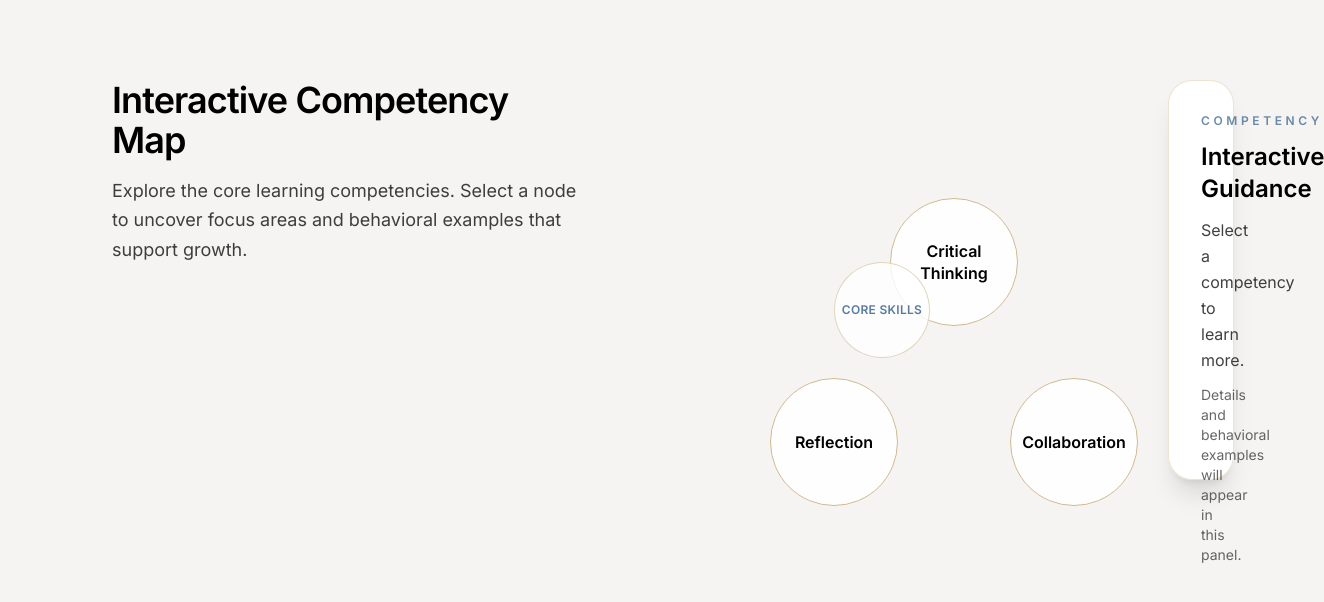
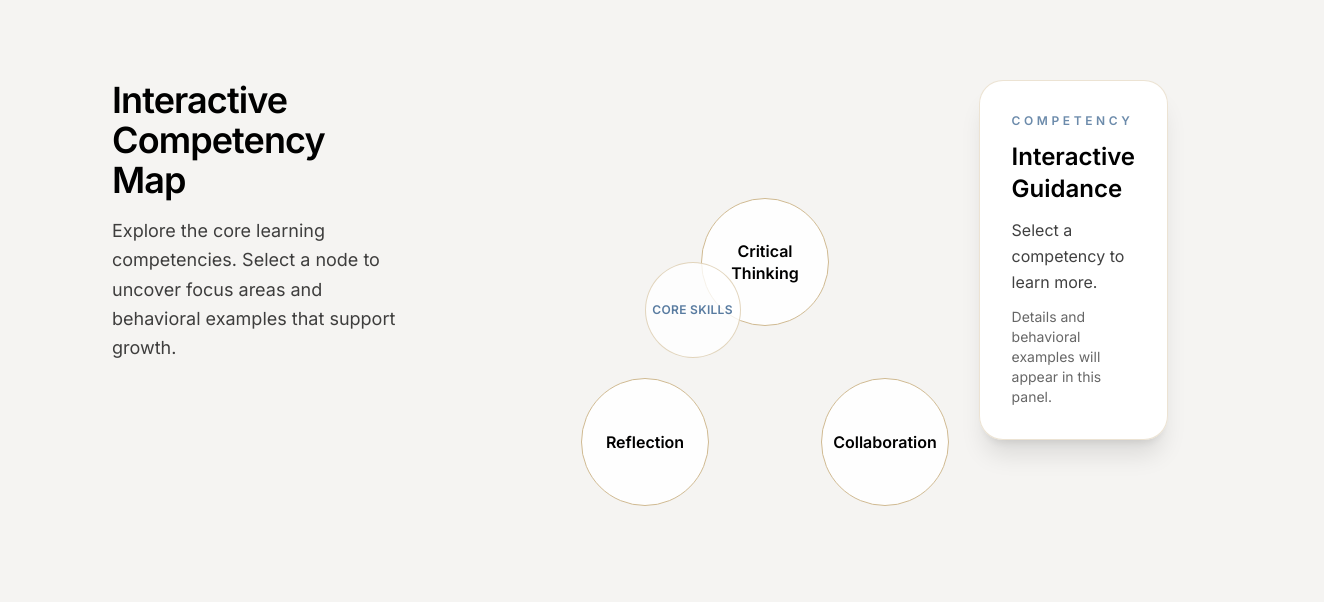
Before and after one commit to DsMeier-DesignAndFilmmaking/Purdue_ReflectionProject_Web_CompetencyMap, a React (Vite) app in the folder competency-map/: page / in a window 1280 px wide. Shown: the top 602 px of the page, 1324 px wide, since content can reach past the window. Built offline with nearby package versions, Linux system fonts and the light colour scheme.

Commit message:
Fix layout: Remove absolute positioning from placeholder, keep InfoPanel absolutely positioned to overlay without shifting layout

```diff
--- a/competency-map/src/App.tsx
+++ b/competency-map/src/App.tsx
@@ -35,9 +35,9 @@ const App = () => {
             activeId={selectedCompetency?.id ?? null}
             onSelect={handleSelect}
           />
-          <div className="relative flex w-full max-w-md justify-center md:min-h-[400px]">
+          <div className="relative flex w-full max-w-md justify-center">
             <div
-              className={`hidden w-full max-w-md rounded-3xl border border-gold/40 bg-white/95 p-8 text-left text-base text-ebony/70 shadow-xl transition-opacity duration-300 ease-out md:flex md:flex-col md:absolute md:inset-0 ${placeholderVisibility}`}
+              className={`hidden w-full max-w-md rounded-3xl border border-gold/40 bg-white/95 p-8 text-left text-base text-ebony/70 shadow-xl transition-opacity duration-300 ease-out md:flex md:flex-col ${placeholderVisibility}`}
               aria-hidden={Boolean(selectedCompetency)}
             >
               <div className="space-y-3 text-left">
--- a/competency-map/src/components/InfoPanel.tsx
+++ b/competency-map/src/components/InfoPanel.tsx
@@ -27,7 +27,7 @@ export const InfoPanel = ({ competency, onClose }: InfoPanelProps) => {
     <AnimatePresence>
       {competency && (
         <motion.div
-          className="fixed inset-0 z-30 flex items-end justify-center bg-ebony/30 px-4 pb-6 pt-12 backdrop-blur-sm md:absolute md:inset-0 md:z-auto md:flex md:w-full md:max-w-md md:justify-center md:bg-transparent md:px-0 md:pb-0 md:pt-0"
+          className="fixed inset-0 z-30 flex items-end justify-center bg-ebony/30 px-4 pb-6 pt-12 backdrop-blur-sm md:absolute md:inset-0 md:z-10 md:flex md:w-full md:max-w-md md:justify-center md:bg-transparent md:px-0 md:pb-0 md:pt-0"
           initial={{ opacity: 0 }}
           animate={{ opacity: 1 }}
           exit={{ opacity: 0 }}
```
